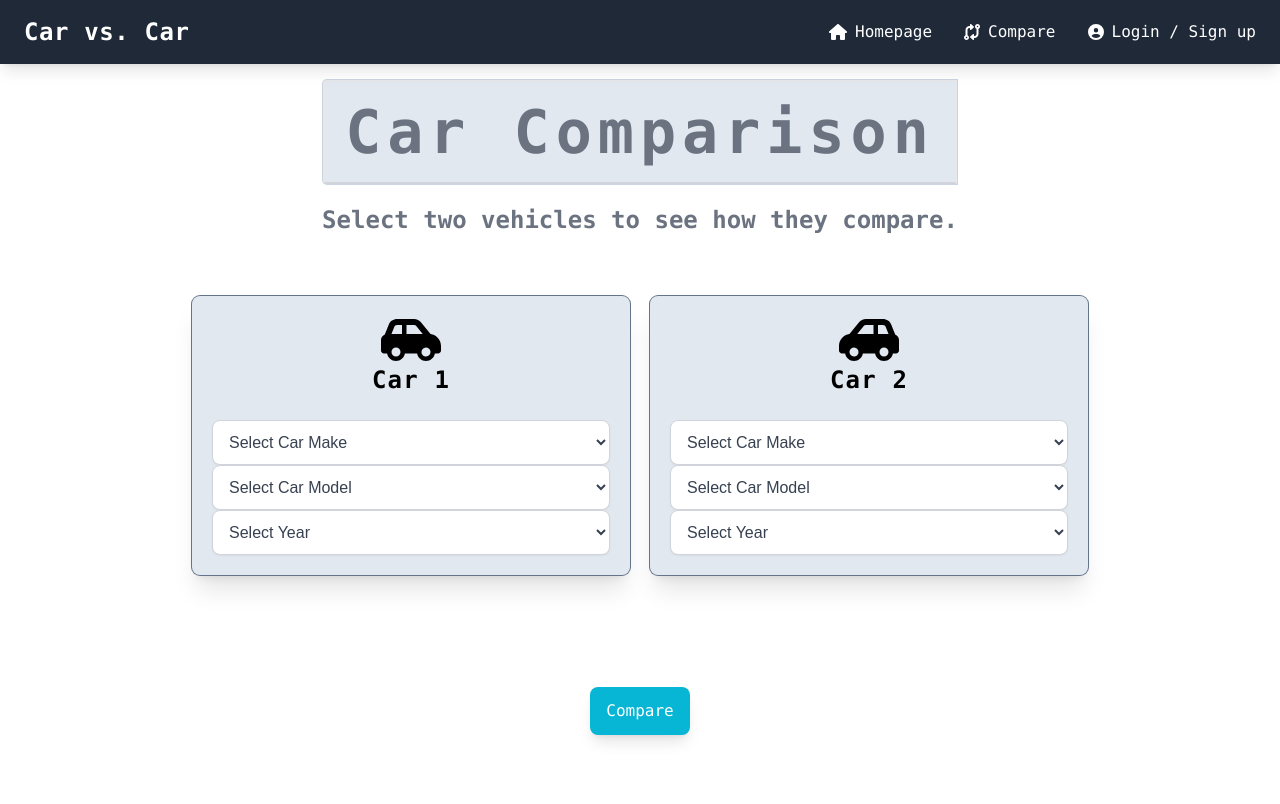
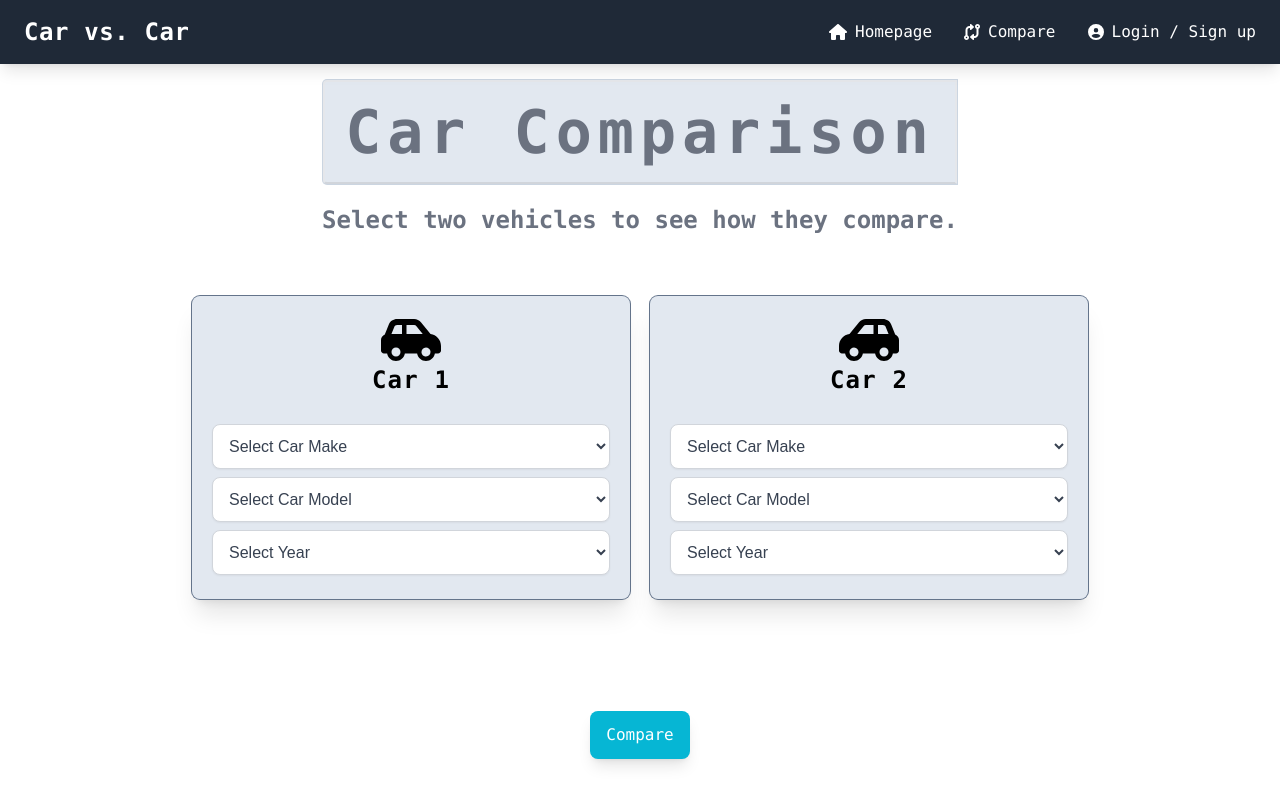
Before and after one commit to alramirez729/CarVsCar, a React (Create React App) app in the folder frontend/: page /compare in a window 1280 px wide. Shown: the top 804 px of the page. Built offline with nearby package versions, Linux system fonts and the light colour scheme.

Commit message:
Added some styling to the comparison page. - spaces between input boxes for legibility. - hover styling on Navbar and Comparison boxes.

```diff
--- a/frontend/src/Navbar.js
+++ b/frontend/src/Navbar.js
@@ -16,7 +16,7 @@ function Navbar() {
     <nav className="bg-gray-800 text-white w-full py-4 shadow-lg fixed top-0 left-0 z-50">
       <div className="container mx-auto flex items-center justify-between px-6">
         {/* Brand / Logo */}
-        <Link to="/" className="text-2xl font-bold font-mono tracking-wide ">
+        <Link to="/" className="text-2xl font-bold font-mono tracking-wide hover:scale-125 transition duration-300">
           Car vs. Car
         </Link>
 
--- a/frontend/src/index.css
+++ b/frontend/src/index.css
@@ -23,7 +23,7 @@ body {
 }
 
 .box_with_shadow{
-    @apply my-0 flex flex-col items-center bg-slate-200 ring-1 ring-slate-500 shadow-xl p-5 rounded-lg w-full;
+    @apply my-0 flex flex-col items-center bg-slate-200 ring-1 ring-slate-500 shadow-xl p-5 rounded-lg w-full hover:bg-slate-300;
 }
 
 .heading{
--- a/frontend/src/pages/compare.js
+++ b/frontend/src/pages/compare.js
@@ -298,7 +298,7 @@ function Compare() {
                 setMake1(e.target.value);
                 fetchSuggestions('', 'model', e.target.value, '', 1);
               }}
-              className="w-full p-3 border border-gray-300 rounded-lg bg-white text-gray-700 shadow-sm focus:outline-none focus:ring focus:ring-blue-300"
+              className="w-full p-3 border border-gray-300 rounded-lg bg-white text-gray-700 shadow-sm focus:outline-none focus:ring focus:ring-blue-300 my-1"
             >
               <option value="" disabled>Select Car Make</option>
               {carMakes.map((make, index) => (
@@ -318,7 +318,7 @@ function Compare() {
                 setModel1(selectedModel);
                 fetchSuggestions('', 'year', make1, selectedModel, 1);
               }}
-              className="w-full p-3 border border-gray-300 rounded-lg bg-white text-gray-700 shadow-sm focus:outline-none focus:ring focus:ring-blue-300"
+              className="w-full p-3 border border-gray-300 rounded-lg bg-white text-gray-700 shadow-sm focus:outline-none focus:ring focus:ring-blue-300 my-1"
             >
               <option value="" disabled>Select Car Model</option>
               {modelSuggestions1.map((model, index) => (
@@ -334,7 +334,7 @@ function Compare() {
               onChange={(e) => setYear1(e.target.value)}
               onFocus={() => {
               }}
-              className="w-full p-3 border border-gray-300 rounded-lg bg-white text-gray-700 shadow-sm focus:outline-none focus:ring focus:ring-blue-300"
+              className="w-full p-3 border border-gray-300 rounded-lg bg-white text-gray-700 shadow-sm focus:outline-none focus:ring focus:ring-blue-300 my-1"
             >
               <option value="" disabled>Select Year</option>
               {yearSuggestions1.map((year, index) => (
@@ -359,7 +359,7 @@ function Compare() {
                 setMake2(e.target.value);
                 fetchSuggestions('', 'model', e.target.value, '', 2); // Fetch models for the selected make
               }}
-              className="w-full p-3 border border-gray-300 rounded-lg bg-white text-gray-700 shadow-sm focus:outline-none focus:ring focus:ring-blue-300"
+              className="w-full p-3 border border-gray-300 rounded-lg bg-white text-gray-700 shadow-sm focus:outline-none focus:ring focus:ring-blue-300 my-1"
             >
               <option value="" disabled>Select Car Make</option>
               {carMakes.map((make, index) => (
@@ -378,7 +378,7 @@ function Compare() {
                 setModel2(e.target.value)
                 fetchSuggestions('', 'year', make2, e.target.value, 2);
               }}
-              className="w-full p-3 border border-gray-300 rounded-lg bg-white text-gray-700 shadow-sm focus:outline-none focus:ring focus:ring-blue-300"
+              className="w-full p-3 border border-gray-300 rounded-lg bg-white text-gray-700 shadow-sm focus:outline-none focus:ring focus:ring-blue-300 my-1"
             >
               <option value="" disabled>Select Car Model</option>
               {modelSuggestions2.map((model, index) => (
@@ -399,7 +399,7 @@ function Compare() {
                   fetchSuggestions('', 'year', make2, model2, 2); // Fetch years for selected make and model
                 }
               }}
-              className="w-full p-3 border border-gray-300 rounded-lg bg-white text-gray-700 shadow-sm focus:outline-none focus:ring focus:ring-blue-300"
+              className="w-full p-3 border border-gray-300 rounded-lg bg-white text-gray-700 shadow-sm focus:outline-none focus:ring focus:ring-blue-300 my-1"
             >
               <option value="" disabled>Select Year</option>
               {yearSuggestions2.map((year, index) => (
```
